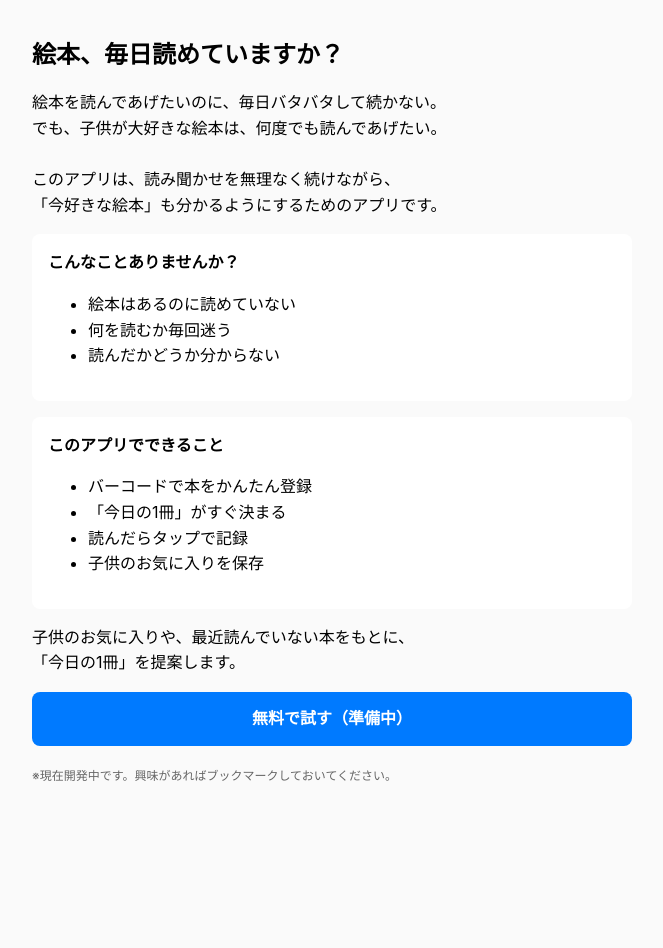
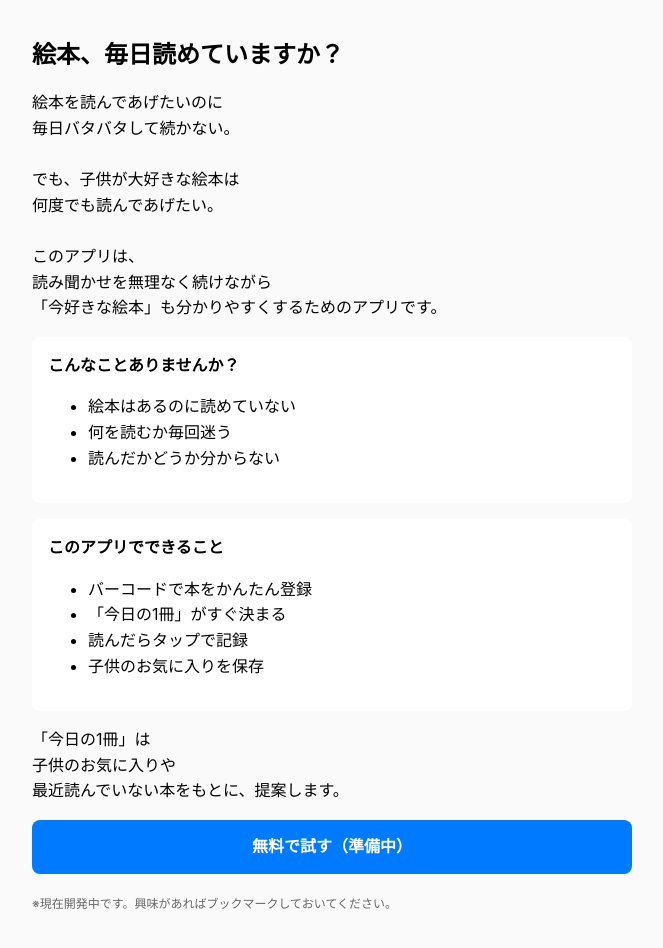
Before and after one commit to tayoneda/ehon-lp, a plain HTML site: page index.html in a window 1280 px wide. Shown: the whole page, without its empty margins (308-971 px from the left). Before the commit the page ends 821 px from the top, so only its background shows below. Drawn offline with Linux system fonts and the light colour scheme.

Commit message:
format the sentences by adding indents

```diff
--- a/index.html
+++ b/index.html
@@ -47,10 +47,13 @@
     <h1>絵本、毎日読めていますか？</h1>
 
     <p>
-      絵本を読んであげたいのに、毎日バタバタして続かない。<br>
-でも、子供が大好きな絵本は、何度でも読んであげたい。<br><br>
-このアプリは、読み聞かせを無理なく続けながら、<br>
-「今好きな絵本」も分かるようにするためのアプリです。
+      絵本を読んであげたいのに<br>
+      毎日バタバタして続かない。<br><br>
+でも、子供が大好きな絵本は<br>
+何度でも読んであげたい。<br><br>
+このアプリは、<br>
+読み聞かせを無理なく続けながら<br>
+「今好きな絵本」も分かりやすくするためのアプリです。
     </p>
 
     <div class="box">
@@ -73,8 +76,9 @@
     </div>
 
     <p>
-      子供のお気に入りや、最近読んでいない本をもとに、<br>
-      「今日の1冊」を提案します。
+      「今日の1冊」は<br>
+      子供のお気に入りや<br>
+      最近読んでいない本をもとに、提案します。
     </p>
 
     <a href="#" class="cta">無料で試す（準備中）</a>
```
